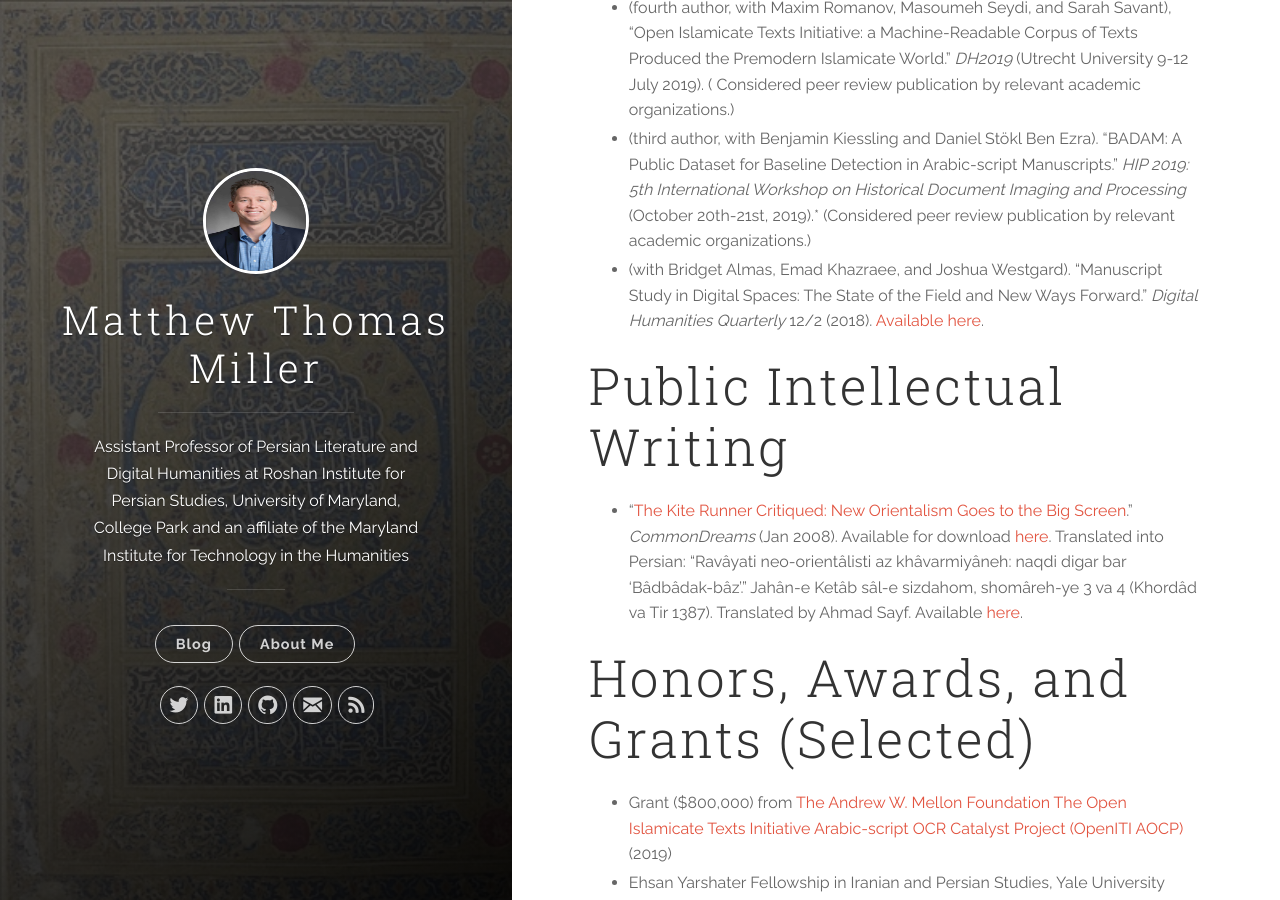
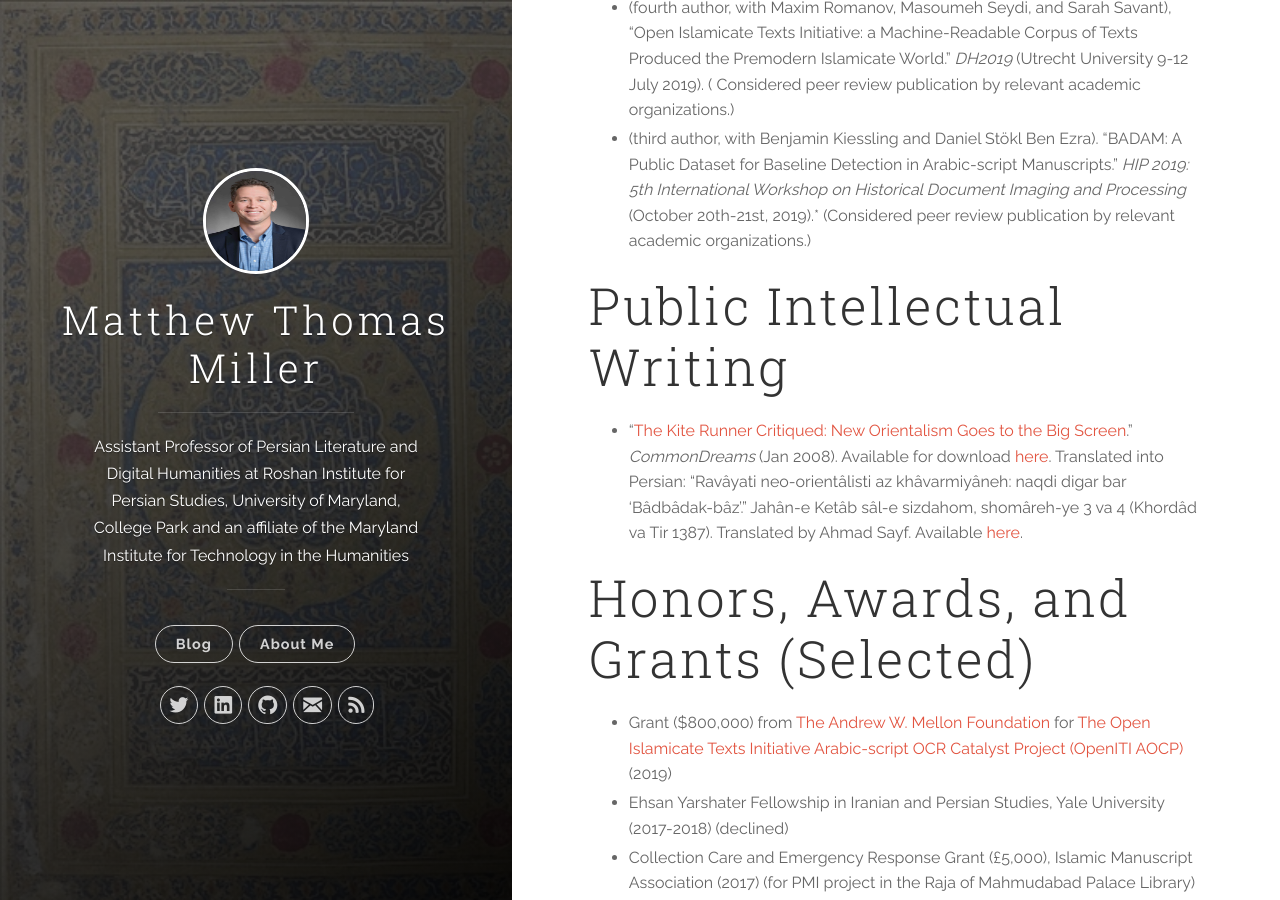
Before and after one commit to MatthewThomasMiller/MatthewThomasMiller.github.io, a Jekyll site: the page built from about-me.md, in a window 1280 px wide and 900 px high, scrolled down 1906 px. Built offline with Jekyll 4.4.1, drawn with Linux system fonts in a browser that asks for light colours; our own code applies the rules of GitHub Pages for plain Markdown files; some of the changed text lies outside the part shown.

Commit message:
2019updates20

```diff
--- a/_includes/footer.html
+++ b/_includes/footer.html
@@ -1,9 +1,6 @@
 <footer class="footer">
-<<<<<<< HEAD
   <span class="footer__copyright">&copy; {{ site.time | date: '%Y' }} {{ site.author.name }}. All rights reserved. Powered by <a href="https://jekyllrb.com/">Jekyll</a> & <a href="https://github.com/joshgerdes/jekyll-uno">Jekyll-Uno</a>. </span>
-=======
   <span class="footer__copyright">&copy; {{ site.time | date: '%Y' }} {{ site.author.name }}. All rights reserved. Powered by <a href="https://jekyllrb.com/">Jekyll</a> & <a href="https://github.com/joshgerdes/jekyll-uno">Jekyll-Uno</a>. Background image credit: Library of Congress (click <a href="https://lccn.loc.gov/2012498627">here</a> and <a href="https://www.wdl.org/en/item/11801/#loclr=blogsig">here</a> for more information on this manuscript). </span>
->>>>>>> 1d3d2e6898f77bc06ded3dc524d00ebdd6658466
 </footer>
 
 <script type="text/javascript" src="https://ajax.googleapis.com/ajax/libs/jquery/3.3.1/jquery.min.js"></script>
--- a/about-me.md
+++ b/about-me.md
@@ -37,7 +37,6 @@ https://doi.org/10.1017/S0020743817001027)
 * (with Ali Khan Mahmudabad and Columba Stewart). "The Raja of Mahmudabad Palace Library Project." *Shi'i Studies Review* 3 (2019): 271-279.
 * (fourth author, with Maxim Romanov, Masoumeh Seydi, and Sarah Savant), "Open Islamicate Texts Initiative: a Machine-Readable Corpus of Texts Produced the Premodern Islamicate World." *DH2019* (Utrecht University 9-12 July 2019). ( Considered peer review publication by relevant academic organizations.)
 * (third author, with Benjamin Kiessling and Daniel Stökl Ben Ezra). "BADAM: A Public Dataset for Baseline Detection in Arabic-script Manuscripts." *HIP 2019: 5th International Workshop on Historical Document Imaging and Processing* (October 20th-21st, 2019).* (Considered peer review publication by relevant academic organizations.)
-* (with Bridget Almas, Emad Khazraee, and Joshua Westgard). "Manuscript Study in Digital Spaces: The State of the Field and New Ways Forward." *Digital Humanities Quarterly* 12/2 (2018). [Available here](http://www.digitalhumanities.org/dhq/vol/12/2/000374/000374.html).
 
 # Public Intellectual Writing
 
@@ -45,7 +44,7 @@ https://doi.org/10.1017/S0020743817001027)
 
 # Honors, Awards, and Grants (Selected)
 
-* Grant ($800,000) from [The Andrew W. Mellon Foundation](https://mellon.org/) [The Open Islamicate Texts Initiative Arabic-script OCR Catalyst Project (OpenITI AOCP)](https://medium.com/@openiti/openiti-aocp-9802865a6586) (2019)
+* Grant ($800,000) from [The Andrew W. Mellon Foundation](https://mellon.org/) for [The Open Islamicate Texts Initiative Arabic-script OCR Catalyst Project (OpenITI AOCP)](https://medium.com/@openiti/openiti-aocp-9802865a6586) (2019)
 * Ehsan Yarshater Fellowship in Iranian and Persian Studies, Yale University (2017-2018) (declined)
 * Collection Care and Emergency Response Grant (£5,000), Islamic Manuscript Association (2017) (for PMI project in the Raja of Mahmudabad Palace Library)
 * DRIF Conference Grant for "Manuscripts in the 21st Century" workshop
```
